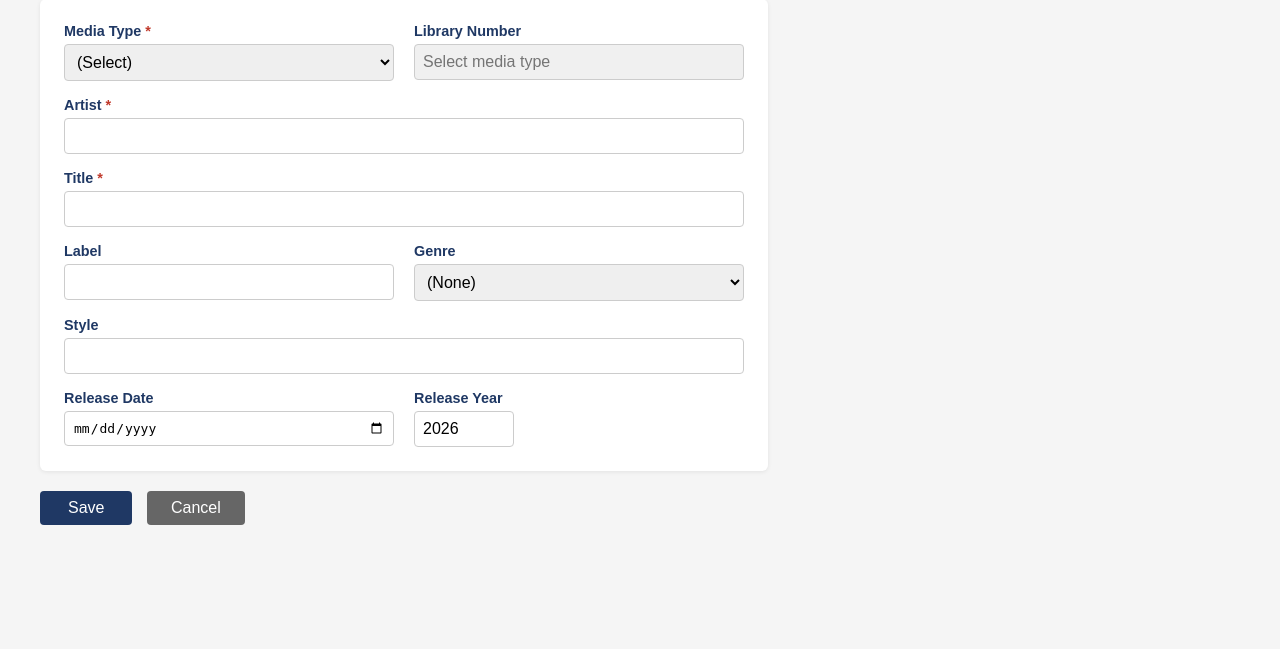
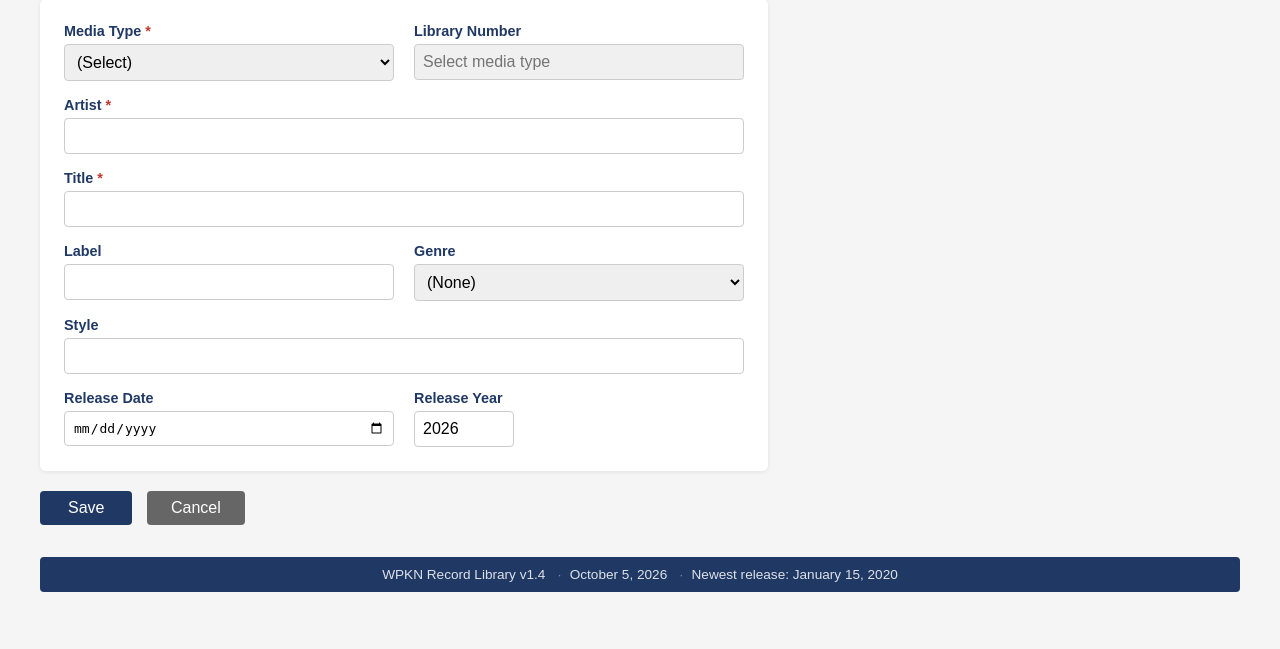
Before and after one commit to davidgolden99/wpkn-record-library, a Flask app: page /entry in a window 1280 px wide. Shown: the part 151-800 px from the top of the page. Run offline with Flask 3, Linux system fonts and the light colour scheme; a user stored in the database is signed in; tables that the repository leaves empty hold one stand-in row (values such as "Sample post").

Commit message:
Add status bar: version, date, newest release (v1.4)
Footer on every page showing APP_VERSION, today's date, and the newest
ReleaseDate/ReleaseYear among Available records. Labeled "Newest
release" rather than "last entry" since RecordLibrary has no
date-added column -- this is the album's release date, not when it
was catalogued.

Excludes future-dated rows from the newest-release query: found 6
Status=1 rows with a ReleaseDate/ReleaseYear in the future (as late
as 2077) while building this, which would otherwise have surfaced as
the "newest release." Underlying bad data not yet corrected -- see
wpkn_database/todo.md.

Co-Authored-By: Claude Sonnet 5 <noreply@anthropic.com>
Claude-Session: https://claude.ai/code/session_019hMmxpbQvuqdsphjgiWfXt

```diff
--- a/wpkn_flask/app.py
+++ b/wpkn_flask/app.py
@@ -7,6 +7,10 @@ import mysql.connector
 import os
 from datetime import date
 load_dotenv()
+
+# Bumped by hand alongside CHANGELOG.md -- not read from git tags (v1.3 was
+# never tagged, so tags aren't reliably in sync with what's deployed).
+APP_VERSION = "1.4"
 
 app = Flask(__name__)
 app.secret_key = os.environ.get("FLASK_SECRET_KEY", "wpkn-library-secret-2026")
@@ -85,6 +89,34 @@ def get_statuses():
     db.close()
     return statuses
 
+def get_newest_release():
+    """Newest release date/year among Available records, for the status bar.
+    RecordLibrary has no date-added column, so this is the album's release
+    date/year -- not when it was catalogued (see CLAUDE.md/todo.md). Future
+    dates are excluded: a handful of rows have obviously bad data (e.g. a
+    2077 ReleaseYear) that would otherwise surface as the "newest" release."""
+    db = get_db()
+    cursor = db.cursor(dictionary=True)
+    cursor.execute("""
+        SELECT
+            (SELECT MAX(ReleaseDate) FROM RecordLibrary
+              WHERE Status = 1 AND ReleaseDate IS NOT NULL AND ReleaseDate <= CURDATE()) AS max_date,
+            (SELECT MAX(ReleaseYear) FROM RecordLibrary
+              WHERE Status = 1 AND ReleaseYear IS NOT NULL AND ReleaseYear <= YEAR(CURDATE())) AS max_year
+    """)
+    row = cursor.fetchone()
+    cursor.close()
+    db.close()
+
+    max_date = row["max_date"]
+    max_year = row["max_year"]
+    if max_date and (not max_year or max_date.year >= max_year):
+        return max_date.strftime("%B %-d, %Y")
+    if max_year:
+        return str(max_year)
+    return None
+
+
 def fetch_records_by_artist(artist):
     db = get_db()
     cursor = db.cursor(dictionary=True)
@@ -160,6 +192,19 @@ def fetch_edit_matches_by_artist(artist):
     cursor.close()
     db.close()
     return rows
+
+@app.context_processor
+def inject_status_bar():
+    try:
+        newest_release = get_newest_release()
+    except Exception:
+        newest_release = None
+    return {
+        "app_version": APP_VERSION,
+        "current_date": date.today().strftime("%B %-d, %Y"),
+        "newest_release": newest_release,
+    }
+
 
 def init_db():
     db = get_db()
--- a/wpkn_flask/static/style.css
+++ b/wpkn_flask/static/style.css
@@ -387,3 +387,20 @@ h2 {
     color: #721c24;
     border: 1px solid #f5c6cb;
 }
+
+/* ── Status bar ──────────────────────────────────────────────────────────── */
+
+.status-bar {
+    background-color: #1F3864;
+    color: rgba(255,255,255,0.85);
+    padding: 10px 20px;
+    margin-top: 24px;
+    border-radius: 4px;
+    font-size: 0.85em;
+    text-align: center;
+}
+
+.status-bar .sep {
+    margin: 0 8px;
+    color: rgba(255,255,255,0.4);
+}
--- a/wpkn_flask/templates/admin.html
+++ b/wpkn_flask/templates/admin.html
@@ -129,5 +129,11 @@
             {% endif %}
         </div>
     </main>
+
+    <footer class="status-bar">
+        WPKN Record Library v{{ app_version }}
+        <span class="sep">&middot;</span>{{ current_date }}
+        {% if newest_release %}<span class="sep">&middot;</span>Newest release: {{ newest_release }}{% endif %}
+    </footer>
 </body>
 </html>
--- a/wpkn_flask/templates/bulk_edit.html
+++ b/wpkn_flask/templates/bulk_edit.html
@@ -118,6 +118,12 @@
         {% endif %}
     </main>
 
+    <footer class="status-bar">
+        WPKN Record Library v{{ app_version }}
+        <span class="sep">&middot;</span>{{ current_date }}
+        {% if newest_release %}<span class="sep">&middot;</span>Newest release: {{ newest_release }}{% endif %}
+    </footer>
+
     <script>
         var selectAll = document.getElementById('select-all');
         if (selectAll) {
--- a/wpkn_flask/templates/edit.html
+++ b/wpkn_flask/templates/edit.html
@@ -226,6 +226,12 @@
         {% endif %}
     </main>
 
+    <footer class="status-bar">
+        WPKN Record Library v{{ app_version }}
+        <span class="sep">&middot;</span>{{ current_date }}
+        {% if newest_release %}<span class="sep">&middot;</span>Newest release: {{ newest_release }}{% endif %}
+    </footer>
+
     <script>
         var DM_MEDIA_ID = "{{ dm_media_id }}";
         function toggleEditLookup() {
--- a/wpkn_flask/templates/entry.html
+++ b/wpkn_flask/templates/entry.html
@@ -115,6 +115,12 @@
         </form>
     </main>
 
+    <footer class="status-bar">
+        WPKN Record Library v{{ app_version }}
+        <span class="sep">&middot;</span>{{ current_date }}
+        {% if newest_release %}<span class="sep">&middot;</span>Newest release: {{ newest_release }}{% endif %}
+    </footer>
+
     <script>
         document.getElementById('media_type').addEventListener('change', function () {
             var id = this.value;
--- a/wpkn_flask/templates/login.html
+++ b/wpkn_flask/templates/login.html
@@ -39,5 +39,11 @@
             </form>
         </div>
     </main>
+
+    <footer class="status-bar">
+        WPKN Record Library v{{ app_version }}
+        <span class="sep">&middot;</span>{{ current_date }}
+        {% if newest_release %}<span class="sep">&middot;</span>Newest release: {{ newest_release }}{% endif %}
+    </footer>
 </body>
 </html>
--- a/wpkn_flask/templates/restore.html
+++ b/wpkn_flask/templates/restore.html
@@ -171,6 +171,12 @@
         {% endif %}
     </main>
 
+    <footer class="status-bar">
+        WPKN Record Library v{{ app_version }}
+        <span class="sep">&middot;</span>{{ current_date }}
+        {% if newest_release %}<span class="sep">&middot;</span>Newest release: {{ newest_release }}{% endif %}
+    </footer>
+
     <script>
         var DM_MEDIA_ID = "{{ dm_media_id }}";
         function toggleRestoreLookup() {
--- a/wpkn_flask/templates/search.html
+++ b/wpkn_flask/templates/search.html
@@ -123,5 +123,11 @@
         <p>No results found.</p>
         {% endif %}
     </main>
+
+    <footer class="status-bar">
+        WPKN Record Library v{{ app_version }}
+        <span class="sep">&middot;</span>{{ current_date }}
+        {% if newest_release %}<span class="sep">&middot;</span>Newest release: {{ newest_release }}{% endif %}
+    </footer>
 </body>
 </html>
```
Also changed, not shown: CHANGELOG.md.
